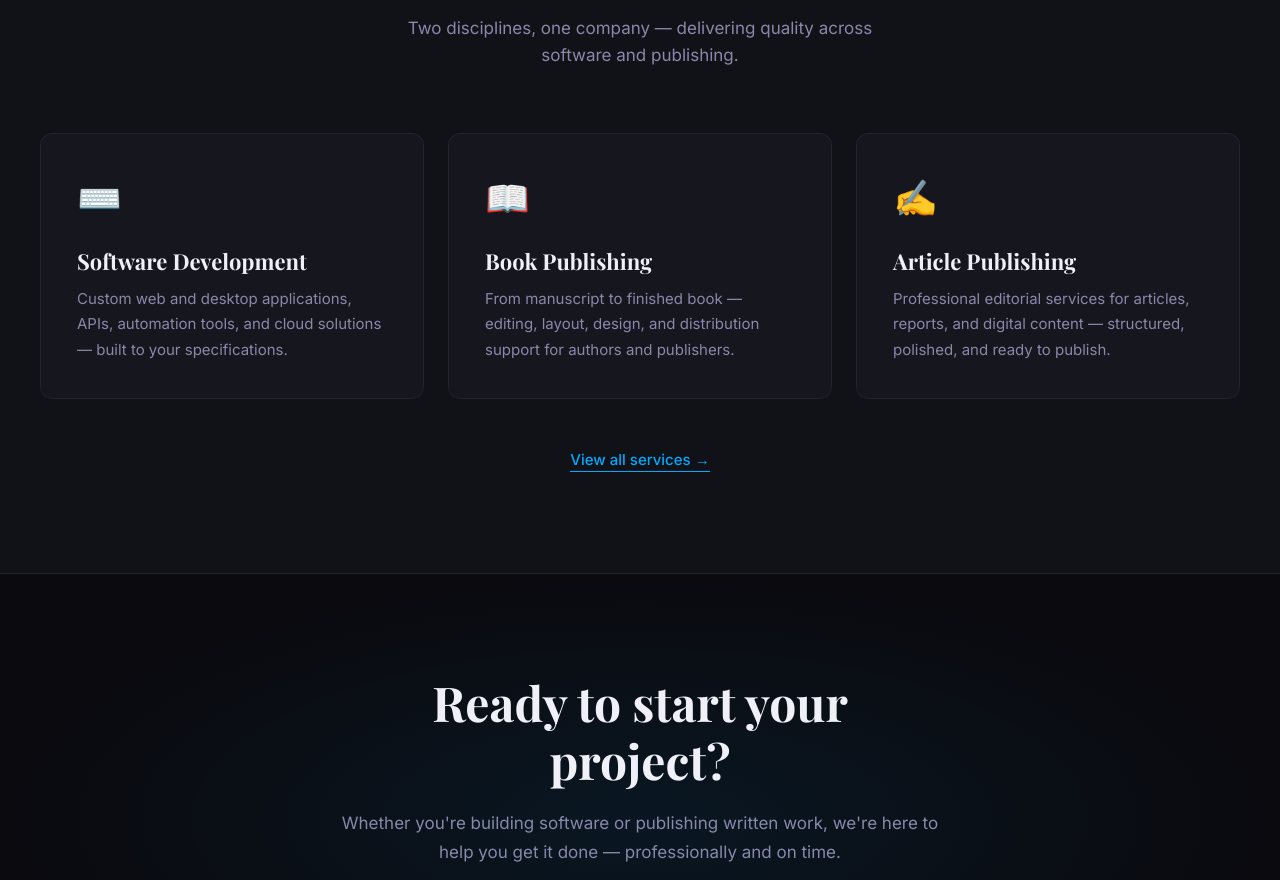
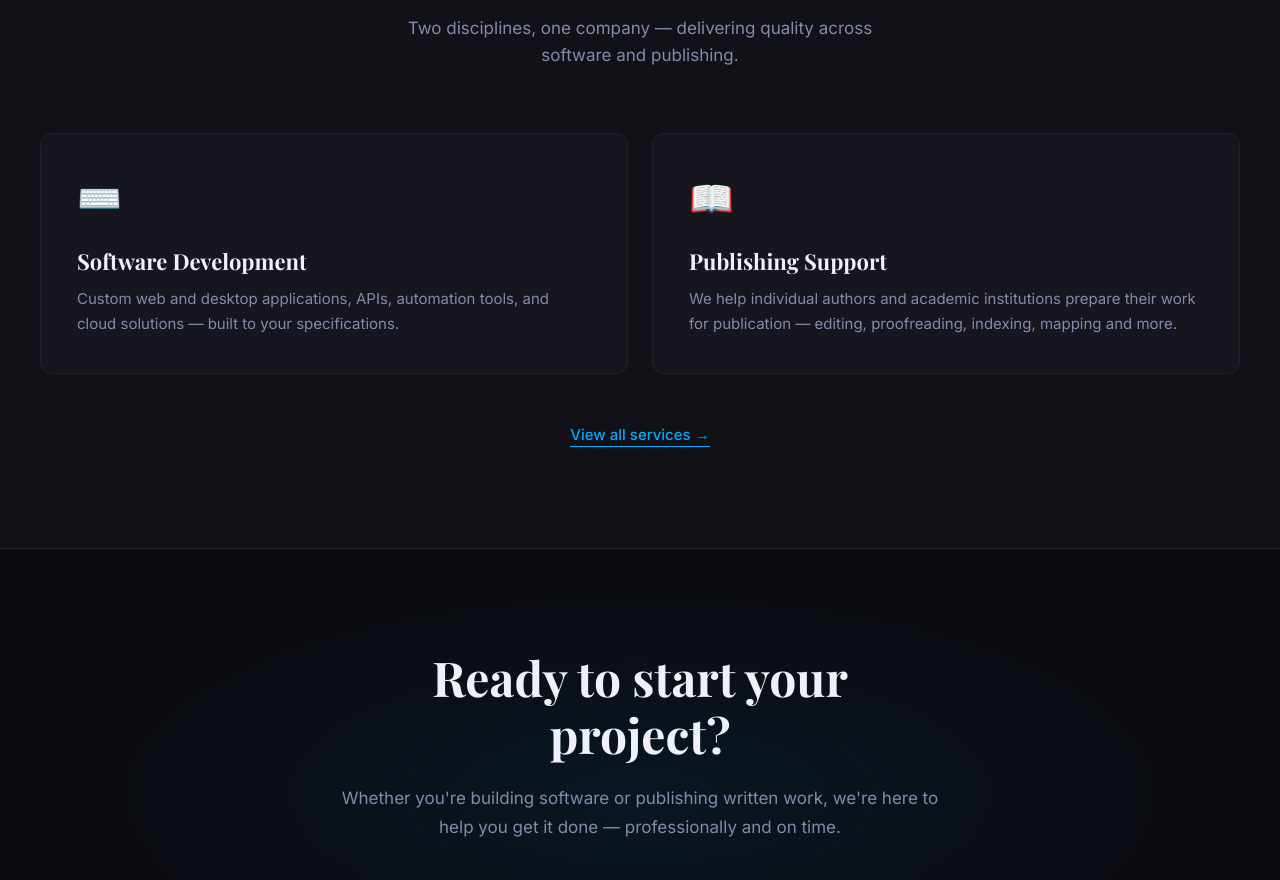
Before and after one commit to kkasmi/publishsupport-website, a Next.js app: page / in a window 1280 px wide. Shown: the part 960-1840 px from the top of the page. Built offline with nearby package versions, Linux system fonts and the light colour scheme.

Commit message:
Update page.js

```diff
--- a/src/app/page.js
+++ b/src/app/page.js
@@ -89,8 +89,7 @@ export default function HomePage() {
           <div style={{ display: 'grid', gridTemplateColumns: 'repeat(auto-fit, minmax(280px, 1fr))', gap: '24px' }}>
             {[
               { icon: '⌨️', title: 'Software Development', desc: 'Custom web and desktop applications, APIs, automation tools, and cloud solutions — built to your specifications.', cls: 'service-card-blue' },
-              { icon: '📖', title: 'Book Publishing', desc: 'From manuscript to finished book — editing, layout, design, and distribution support for authors and publishers.', cls: 'service-card-purple' },
-              { icon: '✍️', title: 'Article Publishing', desc: 'Professional editorial services for articles, reports, and digital content — structured, polished, and ready to publish.', cls: 'service-card-green' },
+              { icon: '📖', title: 'Publishing Support', desc: 'We help individual authors and academic institutions prepare their work for publication — editing, proofreading, indexing, mapping and more.', cls: 'service-card-purple' },
             ].map(service => (
               <div key={service.title} className={`service-card ${service.cls}`} style={{
                 background: 'var(--bg-card)', borderRadius: '12px', padding: '36px',
```
